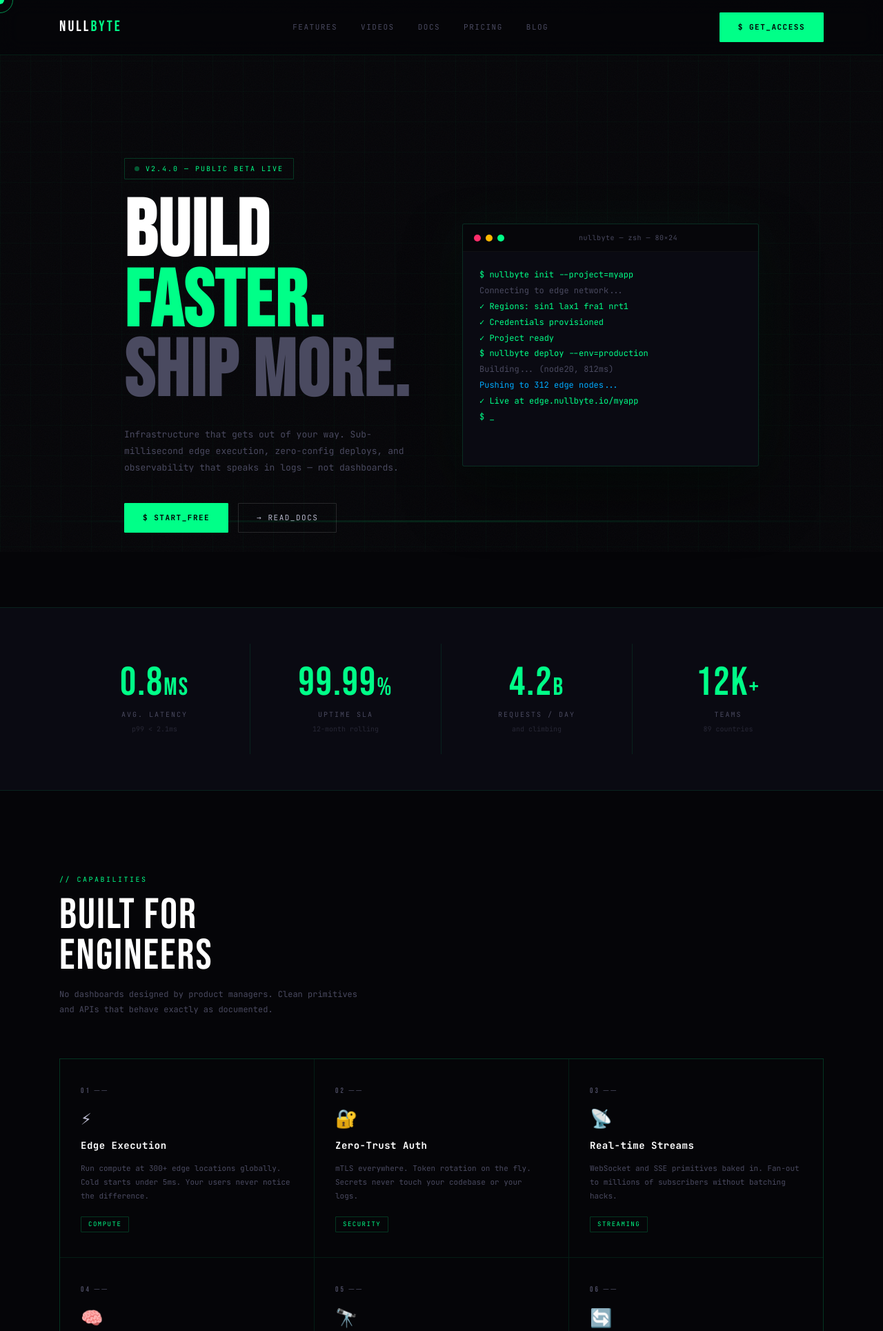
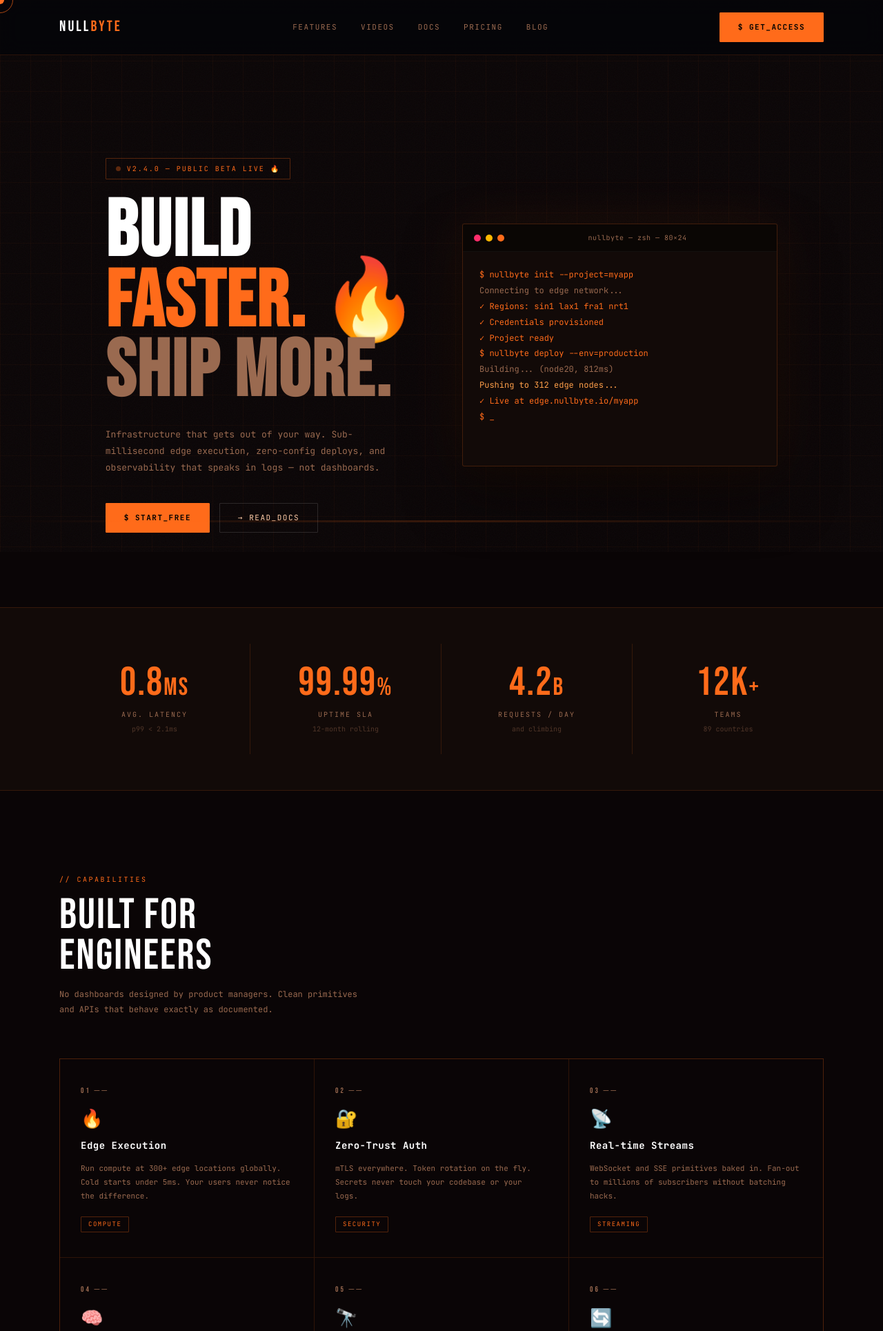
Before and after one commit to lhoangphuong/demo, a Flask app: page / in a window 1280 px wide. Shown: the top 1929 px of the page at 69% size. Run offline with Flask 3, Linux system fonts and the light colour scheme.

Commit message:
Transform website theme to fire palette with warm tones and flame emojis
Replace the green cyberpunk aesthetic with a fire-inspired design featuring
orange, red, and amber accents. Add fire emojis throughout for emphasis.

https://claude.ai/code/session_01JCd1PijJmrv95QqvwqAfgH

```diff
--- a/templates/index.html
+++ b/templates/index.html
@@ -3,20 +3,20 @@
 <head>
 <meta charset="UTF-8">
 <meta name="viewport" content="width=device-width, initial-scale=1.0">
-<title>NULLBYTE — Infrastructure for builders who ship</title>
+<title>🔥 NULLBYTE — Infrastructure for builders who ship</title>
 <link rel="preconnect" href="https://fonts.googleapis.com">
 <link href="https://fonts.googleapis.com/css2?family=Bebas+Neue&family=JetBrains+Mono:ital,wght@0,300;0,400;0,500;0,700;1,400&display=swap" rel="stylesheet">
 <style>
 :root {
-  --bg:      #050508;
-  --surface: #0a0a12;
-  --accent:  #00ff88;
-  --blue:    #0af;
-  --red:     #ff2d6b;
-  --text:    #b8b8cc;
-  --dim:     #4a4a60;
-  --border:  rgba(0,255,136,.1);
-  --border2: rgba(0,255,136,.18);
+  --bg:      #0a0506;
+  --surface: #120a08;
+  --accent:  #ff6b1a;
+  --blue:    #ff9f4a;
+  --red:     #ff3d1a;
+  --text:    #ffcca8;
+  --dim:     #9a6a50;
+  --border:  rgba(255,107,26,.15);
+  --border2: rgba(255,107,26,.25);
 }
 
 *,*::before,*::after{box-sizing:border-box;margin:0;padding:0}
@@ -34,8 +34,8 @@ body::before{
   content:'';
   position:fixed;inset:0;
   background-image:
-    linear-gradient(rgba(0,255,136,.028) 1px,transparent 1px),
-    linear-gradient(90deg,rgba(0,255,136,.028) 1px,transparent 1px);
+    linear-gradient(rgba(255,107,26,.04) 1px,transparent 1px),
+    linear-gradient(90deg,rgba(255,107,26,.04) 1px,transparent 1px);
   background-size:44px 44px;
   pointer-events:none;z-index:0;
 }
@@ -49,7 +49,7 @@ body::after{
 
 .scanline{
   position:fixed;left:0;right:0;height:3px;top:-3px;
-  background:linear-gradient(90deg,transparent 0%,rgba(0,255,136,.12) 50%,transparent 100%);
+  background:linear-gradient(90deg,transparent 0%,rgba(255,107,26,.18) 50%,transparent 100%);
   animation:scan 7s linear infinite;
   pointer-events:none;z-index:200;
 }
@@ -65,7 +65,7 @@ body::after{
 }
 #cur-ring{
   position:fixed;width:38px;height:38px;
-  border:1.5px solid rgba(0,255,136,.55);border-radius:50%;
+  border:1.5px solid rgba(255,107,26,.65);border-radius:50%;
   pointer-events:none;z-index:9998;
   transform:translate(-50%,-50%);
   transition:width .2s,height .2s,border-color .2s;
@@ -97,14 +97,14 @@ nav .inner{display:flex;align-items:center;justify-content:space-between;max-wid
 
 .btn{display:inline-flex;align-items:center;gap:8px;padding:11px 26px;font-family:'JetBrains Mono',monospace;font-size:11px;letter-spacing:1.5px;text-transform:uppercase;text-decoration:none;border-radius:1px;cursor:none;transition:all .2s}
 .btn-g{background:var(--accent);color:#000;font-weight:700;border:1px solid var(--accent)}
-.btn-g:hover{background:transparent;color:var(--accent);box-shadow:0 0 24px rgba(0,255,136,.25)}
+.btn-g:hover{background:transparent;color:var(--accent);box-shadow:0 0 24px rgba(255,107,26,.35)}
 .btn-o{background:transparent;color:var(--text);border:1px solid rgba(255,255,255,.13)}
 .btn-o:hover{border-color:var(--accent);color:var(--accent)}
 .btn-full{width:100%;justify-content:center}
 
 .hero{min-height:100vh;display:flex;align-items:center;padding:130px 0 90px}
 .hero .container{display:grid;grid-template-columns:1fr 1fr;gap:60px;align-items:center}
-.hero-badge{display:inline-flex;align-items:center;gap:9px;font-size:10px;letter-spacing:2px;text-transform:uppercase;color:var(--accent);border:1px solid rgba(0,255,136,.2);padding:6px 14px;border-radius:1px;margin-bottom:26px}
+.hero-badge{display:inline-flex;align-items:center;gap:9px;font-size:10px;letter-spacing:2px;text-transform:uppercase;color:var(--accent);border:1px solid rgba(255,107,26,.3);padding:6px 14px;border-radius:1px;margin-bottom:26px}
 .hero-badge span{width:7px;height:7px;background:var(--accent);border-radius:50%;animation:pulse 2s infinite}
 h1{font-family:'Bebas Neue',sans-serif;font-size:clamp(70px,9vw,118px);line-height:.88;letter-spacing:2px;color:#fff;margin-bottom:28px}
 h1 .g{color:var(--accent)}
@@ -112,7 +112,7 @@ h1 .d{color:var(--dim)}
 .hero-copy{font-size:13px;color:var(--dim);max-width:430px;line-height:1.85;margin-bottom:38px}
 .hero-ctas{display:flex;gap:14px;flex-wrap:wrap}
 
-.terminal{background:var(--surface);border:1px solid rgba(0,255,136,.14);border-radius:3px;overflow:hidden;box-shadow:0 0 80px rgba(0,255,136,.04),0 40px 80px rgba(0,0,0,.5)}
+.terminal{background:var(--surface);border:1px solid rgba(255,107,26,.2);border-radius:3px;overflow:hidden;box-shadow:0 0 80px rgba(255,107,26,.08),0 40px 80px rgba(0,0,0,.5)}
 .t-bar{display:flex;align-items:center;gap:7px;padding:11px 16px;background:rgba(0,0,0,.45);border-bottom:1px solid rgba(255,255,255,.04)}
 .td{width:10px;height:10px;border-radius:50%}
 .td-r{background:#ff2d6b}.td-y{background:#ffb800}.td-g{background:var(--accent)}
@@ -142,18 +142,18 @@ h1 .d{color:var(--dim)}
 .features{padding:120px 0}
 .feat-grid{display:grid;grid-template-columns:repeat(3,1fr);gap:1px;background:var(--border);border:1px solid var(--border)}
 .fc{background:var(--bg);padding:36px 30px;position:relative;overflow:hidden;transition:background .3s}
-.fc::before{content:'';position:absolute;inset:0;background:radial-gradient(ellipse at 50% -20%,rgba(0,255,136,.07) 0%,transparent 65%);opacity:0;transition:opacity .35s}
+.fc::before{content:'';position:absolute;inset:0;background:radial-gradient(ellipse at 50% -20%,rgba(255,107,26,.12) 0%,transparent 65%);opacity:0;transition:opacity .35s}
 .fc:hover{background:rgba(10,10,18,.9)}
 .fc:hover::before{opacity:1}
 .fc-num{font-family:'Bebas Neue',sans-serif;font-size:11px;letter-spacing:3px;color:var(--dim);margin-bottom:18px}
 .fc-icon{font-size:26px;display:block;margin-bottom:14px;line-height:1}
 .fc-title{font-size:14px;font-weight:700;color:#fff;letter-spacing:.5px;margin-bottom:10px}
 .fc-desc{font-size:11px;color:var(--dim);line-height:1.85;margin-bottom:18px}
-.fc-tag{display:inline-block;font-size:9px;letter-spacing:1.5px;text-transform:uppercase;color:var(--accent);border:1px solid rgba(0,255,136,.2);padding:3px 10px;border-radius:1px}
+.fc-tag{display:inline-block;font-size:9px;letter-spacing:1.5px;text-transform:uppercase;color:var(--accent);border:1px solid rgba(255,107,26,.3);padding:3px 10px;border-radius:1px}
 
 .code-sec{padding:120px 0;background:var(--surface);border-top:1px solid var(--border);border-bottom:1px solid var(--border)}
 .code-sec .container{display:grid;grid-template-columns:1fr 1fr;gap:80px;align-items:center}
-.code-block{background:var(--bg);border:1px solid var(--border2);border-radius:3px;overflow:hidden}
+.code-block{background:var(--bg);border:1px solid var(--border2);border-radius:3px;overflow:hidden;box-shadow:0 0 40px rgba(255,107,26,.06)}
 .cb-bar{display:flex;align-items:center;justify-content:space-between;padding:11px 18px;background:rgba(0,0,0,.5);border-bottom:1px solid rgba(255,255,255,.04)}
 .cb-lang{font-size:10px;letter-spacing:1.5px;color:var(--accent);text-transform:uppercase}
 .copy-btn{font-size:9px;letter-spacing:1.5px;text-transform:uppercase;color:var(--dim);background:none;border:1px solid rgba(255,255,255,.1);padding:4px 12px;cursor:none;font-family:'JetBrains Mono',monospace;transition:all .2s}
@@ -168,7 +168,7 @@ h1 .d{color:var(--dim)}
 .video-sec{padding:120px 0;background:var(--surface);border-top:1px solid var(--border);border-bottom:1px solid var(--border)}
 .video-grid{display:grid;grid-template-columns:repeat(3,1fr);gap:28px;margin-top:8px}
 .video-card{background:var(--bg);border:1px solid var(--border2);border-radius:3px;padding:24px 22px 22px;display:flex;flex-direction:column;gap:12px;transition:border-color .25s,box-shadow .25s}
-.video-card:hover{border-color:rgba(0,255,136,.28);box-shadow:0 0 40px rgba(0,255,136,.06)}
+.video-card:hover{border-color:rgba(255,107,26,.4);box-shadow:0 0 40px rgba(255,107,26,.12)}
 .video-title{font-size:13px;font-weight:700;color:#fff;letter-spacing:.5px;line-height:1.35}
 .video-desc{font-size:11px;color:var(--dim);line-height:1.65;margin:0}
 .video-wrap{position:relative;padding-bottom:56.25%;height:0;overflow:hidden;border-radius:2px;background:#000;border:1px solid rgba(255,255,255,.06)}
@@ -191,7 +191,7 @@ h1 .d{color:var(--dim)}
 .cx{color:var(--dim);opacity:.28;flex-shrink:0}
 
 .cta{padding:160px 0;text-align:center;position:relative;overflow:hidden}
-.cta-glow{position:absolute;top:50%;left:50%;transform:translate(-50%,-50%);width:700px;height:700px;background:radial-gradient(circle,rgba(0,255,136,.07) 0%,transparent 68%);pointer-events:none}
+.cta-glow{position:absolute;top:50%;left:50%;transform:translate(-50%,-50%);width:700px;height:700px;background:radial-gradient(circle,rgba(255,107,26,.15) 0%,rgba(255,61,26,.08) 40%,transparent 68%);pointer-events:none}
 .cta h2{font-family:'Bebas Neue',sans-serif;font-size:clamp(60px,9vw,106px);color:#fff;letter-spacing:3px;line-height:.9;margin-bottom:26px}
 .cta h2 em{color:var(--accent);font-style:normal}
 .cta p{font-size:13px;color:var(--dim);max-width:440px;margin:0 auto 46px;line-height:1.85}
@@ -276,8 +276,8 @@ footer .inner{display:flex;align-items:center;justify-content:space-between;max-
 <section class="hero z2">
   <div class="container">
     <div>
-      <div class="hero-badge"><span></span>v2.4.0 — public beta live</div>
-      <h1>BUILD<br><span class="g">FASTER.</span><br><span class="d">SHIP MORE.</span></h1>
+      <div class="hero-badge"><span></span>v2.4.0 — public beta live 🔥</div>
+      <h1>BUILD<br><span class="g">FASTER. 🔥</span><br><span class="d">SHIP MORE.</span></h1>
       <p class="hero-copy">Infrastructure that gets out of your way. Sub-millisecond edge execution, zero-config deploys, and observability that speaks in logs — not dashboards.</p>
       <div class="hero-ctas">
         <a href="#" class="btn btn-g">$ start_free</a>
@@ -327,7 +327,7 @@ footer .inner{display:flex;align-items:center;justify-content:space-between;max-
     <div class="h2">BUILT FOR<br>ENGINEERS</div>
     <p class="sub">No dashboards designed by product managers. Clean primitives and APIs that behave exactly as documented.</p>
     <div class="feat-grid">
-      <div class="fc"><div class="fc-num">01 ──</div><span class="fc-icon">⚡</span><div class="fc-title">Edge Execution</div><p class="fc-desc">Run compute at 300+ edge locations globally. Cold starts under 5ms. Your users never notice the difference.</p><span class="fc-tag">compute</span></div>
+      <div class="fc"><div class="fc-num">01 ──</div><span class="fc-icon">🔥</span><div class="fc-title">Edge Execution</div><p class="fc-desc">Run compute at 300+ edge locations globally. Cold starts under 5ms. Your users never notice the difference.</p><span class="fc-tag">compute</span></div>
       <div class="fc"><div class="fc-num">02 ──</div><span class="fc-icon">🔐</span><div class="fc-title">Zero-Trust Auth</div><p class="fc-desc">mTLS everywhere. Token rotation on the fly. Secrets never touch your codebase or your logs.</p><span class="fc-tag">security</span></div>
       <div class="fc"><div class="fc-num">03 ──</div><span class="fc-icon">📡</span><div class="fc-title">Real-time Streams</div><p class="fc-desc">WebSocket and SSE primitives baked in. Fan-out to millions of subscribers without batching hacks.</p><span class="fc-tag">streaming</span></div>
       <div class="fc"><div class="fc-num">04 ──</div><span class="fc-icon">🧠</span><div class="fc-title">Predictive Scaling</div><p class="fc-desc">Traffic spikes detected 90 seconds before they hit. Scale proactively, not reactively.</p><span class="fc-tag">infra</span></div>
@@ -450,7 +450,7 @@ footer .inner{display:flex;align-items:center;justify-content:space-between;max-
           <li><span class="ck">✓</span> 99.99% SLA</li>
           <li><span class="ck">✓</span> 10 team seats</li>
         </ul>
-        <a href="#" class="btn btn-g btn-full" style="box-shadow:0 0 28px rgba(0,255,136,.2)">$ deploy_now</a>
+        <a href="#" class="btn btn-g btn-full" style="box-shadow:0 0 28px rgba(255,107,26,.3)">$ deploy_now</a>
       </div>
       <div class="pc">
         <div class="pc-tier">Enterprise</div>
@@ -475,7 +475,7 @@ footer .inner{display:flex;align-items:center;justify-content:space-between;max-
 <section class="cta z2">
   <div class="cta-glow"></div>
   <div class="container">
-    <h2>STOP WAITING.<br><em>START BUILDING.</em></h2>
+    <h2>STOP WAITING. 🔥<br><em>START BUILDING.</em></h2>
     <p>Join 12,000+ engineering teams already shipping faster with NullByte.</p>
     <div class="cta-row">
       <a href="#" class="btn btn-g">$ get_started_free</a>
```
